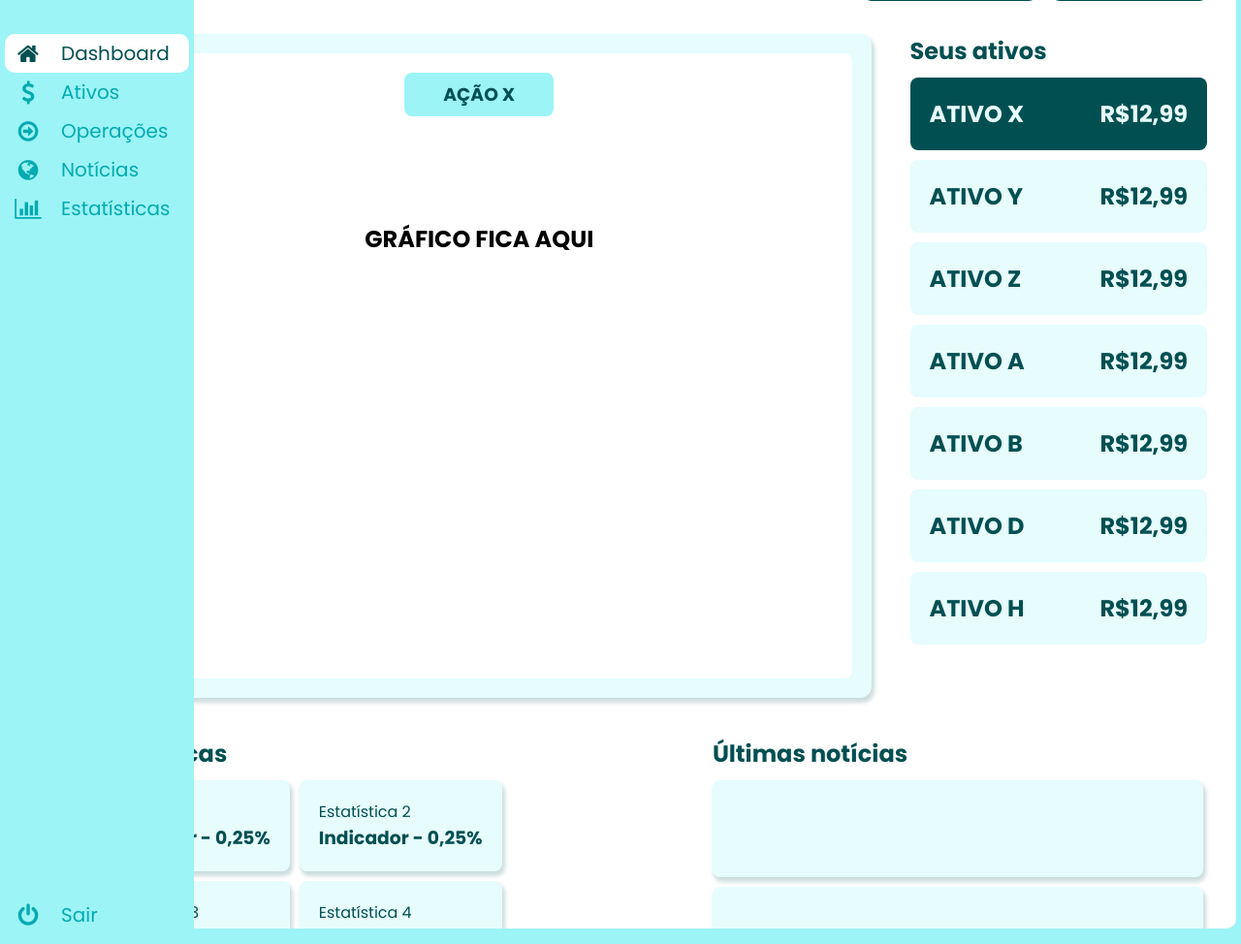
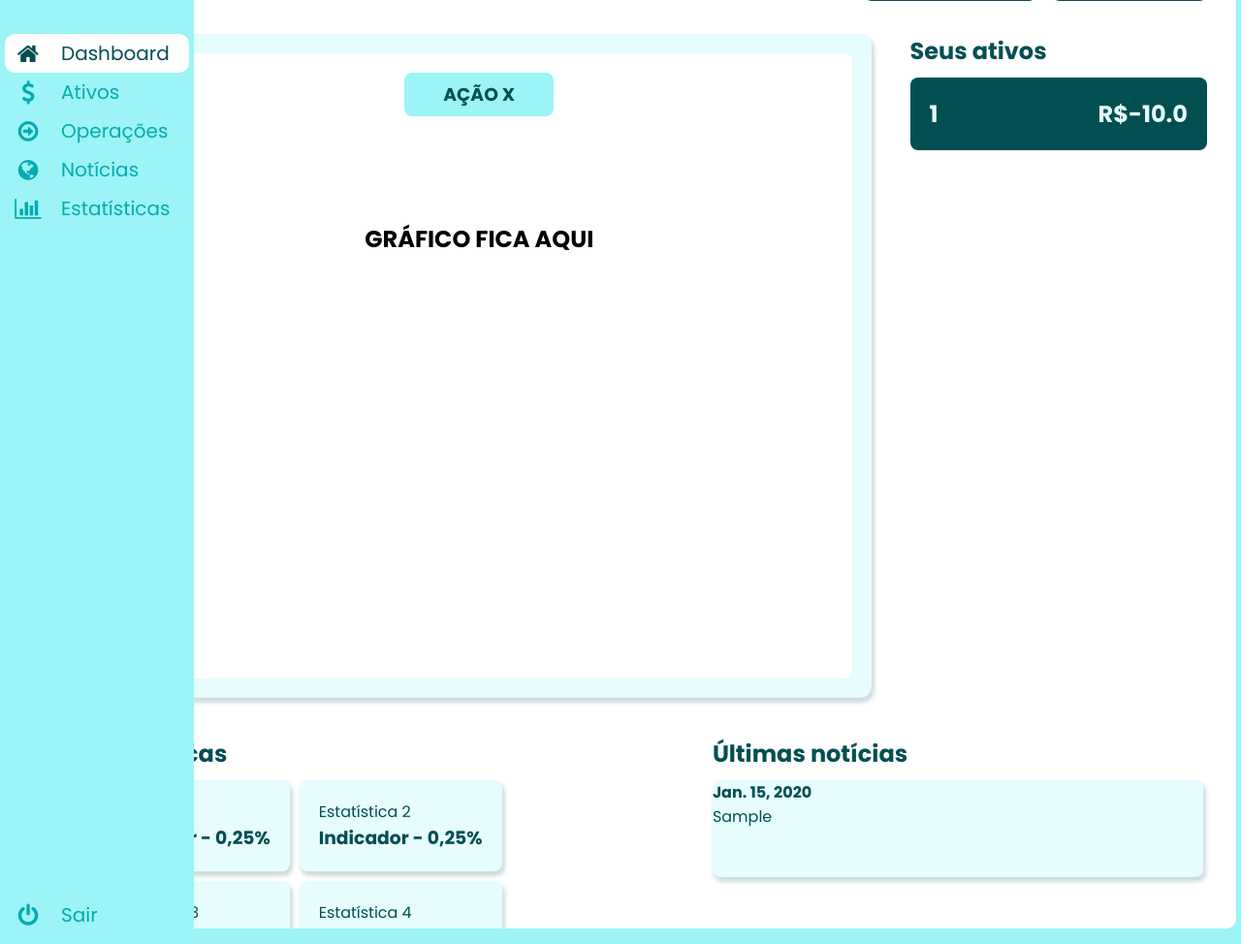
Before and after one commit to PollyannaSouza/winvest, a Django app: page /index/1/ in a window 1280 px wide. Shown: the part 65-1039 px from the top of the page at 97% size. Run offline with Django 3.2, Linux system fonts and the light colour scheme; tables that the repository leaves empty hold one stand-in row (values such as "Sample post"); some libraries are stand-ins or nearby versions; some web fonts are replaced.

Commit message:
att front e db luis

```diff
--- a/dashboard/static/styles/style.css
+++ b/dashboard/static/styles/style.css
@@ -37,11 +37,10 @@
   }
 }
 
-.box-bemvindo-ativo {
+.box-bemvindo-operacao {
   display: flex;
   flex-direction: row;
   justify-content: space-between;
-
 
   & .titulo-bemvindo {
     color: var(--main-green);
@@ -65,7 +64,7 @@
     color: var(--ligth-green);
     background-color: var(--main-green);
     cursor: pointer;
-    transition: background-color, color, .2s ease-in;
+    transition: background-color, color, 0.2s ease-in;
   }
 
   & .btn-add-venda {
@@ -77,7 +76,7 @@
     color: var(--main-green);
     background-color: transparent;
     cursor: pointer;
-    transition: background-color, color, .2s ease-in;
+    transition: background-color, color, 0.2s ease-in;
   }
 }
 
@@ -129,8 +128,7 @@
   overflow-x: visible;
   /* box-shadow: 0 0 10px 2px rgba(0, 0, 0, 0.1); */
 
-
-  >h2 {
+  > h2 {
     margin-bottom: 10px;
   }
 
@@ -170,7 +168,6 @@
   }
 }
 
-
 .frame-estatisticas {
   display: inline-flex;
   flex-direction: row;
@@ -208,7 +205,6 @@
   }
 }
 
-
 .box-news {
   display: inline-flex;
   flex-direction: column;
@@ -225,7 +221,6 @@
     background-color: var(--ligth-green);
     box-shadow: var(--shadow);
   }
-
 }
 
 .popup-compra {
@@ -239,7 +234,7 @@
   border-radius: 16px;
   color: var(--bg-fundo-branco);
   background-color: var(--main-green);
-  box-shadow:var(--shadow-popup);
+  box-shadow: var(--shadow-popup);
 
   & .popup-titulo-compra {
     font-weight: 700;
@@ -248,7 +243,8 @@
     margin-bottom: 10px;
   }
 
-  & input, select {
+  & input,
+  select {
     width: 100%;
     height: 32px;
     border-radius: 4px;
@@ -275,7 +271,7 @@
   border-radius: 16px;
   color: var(--bg-fundo-branco);
   background-color: var(--main-green);
-  box-shadow:var(--shadow-popup);
+  box-shadow: var(--shadow-popup);
 
   & .popup-titulo-venda {
     font-weight: 700;
@@ -284,7 +280,8 @@
     margin-bottom: 10px;
   }
 
-  & input, select {
+  & input,
+  select {
     width: 100%;
     height: 32px;
     border-radius: 4px;
@@ -315,7 +312,7 @@
   box-sizing: border-box;
   cursor: pointer;
 }
-& .btn-cancel-form:hover {
+.btn-cancel-form:hover {
   border-bottom: 1px solid var(--bg-fundo-branco);
 }
 
@@ -330,7 +327,7 @@
   cursor: pointer;
   box-sizing: border-box;
 }
-& .btn-confirm-form:hover {
+.btn-confirm-form:hover {
   background-color: var(--bg-fundo-branco);
   color: var(--main-green);
 }
--- a/dashboard/templates/index.html
+++ b/dashboard/templates/index.html
@@ -2,15 +2,19 @@
 
 <!DOCTYPE html>
 <html lang="pt-br">
-
   <head>
     <meta charset="UTF-8" />
     <meta name="viewport" content="width=device-width, initial-scale=1.0" />
     <title>Dashboard | Winvest</title>
-  <link rel="shortcut icon" href="{% static '/images/logo_final.png' %}" type="image/x-icon">
+    <link
+      rel="shortcut icon"
+      href="{% static '/images/logo_final.png' %}"
+      type="image/x-icon" />
     <link rel="stylesheet" href="{% static '/styles/sidebar.css' %}" />
     <link rel="stylesheet" href="{% static '/styles/style.css' %}" />
-  <link rel="stylesheet" href="https://fontawesome.com/icons/newspaper?f=classic&s=solid">
+    <link
+      rel="stylesheet"
+      href="https://fontawesome.com/icons/newspaper?f=classic&s=solid" />
   </head>
 
   <body id="bg-principal">
@@ -19,12 +23,11 @@
       <ul class="ul-logo">
         <a href="/index.html">
           <div class="logo-img">
-          <img src="{% static '/images/Ellipse.png' %}" alt="" id="img-1">
-          <img src="{% static '/images/W.png' %}" alt="" id="img-2">
+            <img src="{% static '/images/Ellipse.png' %}" alt="" id="img-1" />
+            <img src="{% static '/images/W.png' %}" alt="" id="img-2" />
           </div>
           <span>WINVEST</span>
         </a>
-
       </ul>
       <ul>
         <li>
@@ -70,8 +73,7 @@
     </nav>
 
     <section class="body-principal">
-
-    <div class="box-bemvindo-ativo">
+      <div class="box-bemvindo-operacao">
         <h1 class="titulo-bemvindo">Bem vindo, {{nome}}.</h1>
 
         <div class="box-operacoes">
@@ -95,25 +97,29 @@
           </div>
           <form action="form-compra-ativo">
             <label for="input_codigo">Código ativo</label>
-          <input type="text" id="input_codigo" required>
+            <input type="text" id="input_codigo" required />
 
             <label for="select_setor">Setor</label>
-          <select id="select_setor" required>
-          </select>
+            <select id="select_setor" required></select>
 
             <label for="categoria_select">Categoria</label>
-          <select id="categoria_select" required>
-          </select>
+            <select id="categoria_select" required></select>
 
             <label for="input_valor_uni">Valor unitário</label>
-          <input type="text" id="input_valor_uni" placeholder="Ex: 4,50" required>
+            <input
+              type="text"
+              id="input_valor_uni"
+              placeholder="Ex: 4,50"
+              required />
 
             <label for="input_qtd">Quantidade total</label>
-          <input type="number" id="input_qtd" required>
+            <input type="number" id="input_qtd" required />
 
             <div class="btn-forms">
-            <button class="btn-cancel-form" type="reset" id="closeModalBtnCompra">Cancelar</button>
-            <button class="btn-confirm-form" type="submit" >Confirmar</button>
+              <button class="btn-cancel-form" type="reset" id="closeModalBtnCompra">
+                Cancelar
+              </button>
+              <button class="btn-confirm-form" type="submit">Confirmar</button>
             </div>
           </form>
         </div>
@@ -126,18 +132,26 @@
           </div>
           <form action="form-venda-ativo">
             <label for="select_codigo">Selecione o ativo</label>
-          <select id="select_codigo" required>
-          </select>
+            <select id="select_codigo" required></select>
 
             <label for="input_valor_uni">Valor unitário</label>
-          <input type="text" id="input_valor_uni" placeholder="Ex: 4,50" required>
+            <input
+              type="text"
+              id="input_valor_uni"
+              placeholder="Ex: 4,50"
+              required />
 
             <label for="input_qtd">Quantidade total</label>
-          <input type="number" id="input_qtd" required>
+            <input type="number" id="input_qtd" required />
 
             <div class="btn-forms">
-            <button class="btn-cancel-form" type="reset" id="closeModalBtnVenda">Cancelar</button>
-            <button class="btn-confirm-form" type="submit" >Confirmar</button>
+              <button
+                class="btn-cancel-form"
+                type="reset"
+                id="closeModalBtnVenda">
+                Cancelar
+              </button>
+              <button class="btn-confirm-form" type="submit">Confirmar</button>
             </div>
           </form>
         </div>
@@ -149,11 +163,26 @@
           <div class="titulo-grafico">
             <h3>AÇÃO X</h3>
           </div>
-        <H1 style="text-align: center; margin-top: 15%;">GRÁFICO FICA AQUI</H1>
+          <h1 style="text-align: center; margin-top: 15%">GRÁFICO FICA AQUI</h1>
         </div>
-    </div> <!-- fim 'box-grafico-principal'-->
+      </div>
+      <!-- fim 'box-grafico-principal'-->
 
       <div class="box-lista-acoes">
+        <h2>Seus ativos</h2>
+        <div class="lista-acoes">
+          {% for ticker, valor in total_por_ticker.items %}
+          <div class="acao {% if forloop.first %}selected{% endif %}">
+            <h2>{{ ticker }}</h2>
+            <h2>R${{ valor }}</h2>
+          </div>
+          {% endfor %}
+        </div>
+      </div>
+
+
+
+      <!-- <div class="box-lista-acoes">
         <h2>Seus ativos</h2>
         <div class="lista-acoes">
           <div class="acao selected">
@@ -185,7 +214,8 @@
             <h2>R$12,99</h2>
           </div>
         </div>
-    </div> <!-- fim 'box-lista-acoes'-->
+      </div> -->
+      <!-- fim 'box-lista-acoes'-->
 
       <div class="frame-estatisticas">
         <h2>Estatísticas</h2>
@@ -219,21 +249,27 @@
           <h3>Indicador -</h3>
           <h3>0,25%</h3>
         </div>
-    </div> <!-- fim 'frame-estatisicas'-->
+      </div>
+      <!-- fim 'frame-estatisicas'-->
+
 
       <div class="box-news">
         <h2>Últimas notícias</h2>
+        {% for noticia in noticias|slice:"-2:" %}
         <div class="news">
-
+          <h4>{{ noticia.data_publicacao }}</h4>
+          <p>{{ noticia.arquivos_news }}</p>
         </div>
-      <div class="news">
-
+        {% endfor %}
       </div>
-    </div> <!-- fim 'box-news'-->
-
+      <!-- <div class="box-news">
+        <h2>Últimas notícias</h2>
+        <div class="news"></div>
+        <div class="news"></div>
+      </div> -->
+      <!-- fim 'box-news'-->
     </section>
 
-  <script src="/dashboard/static/javascript/popup.js"></script>
+    <script src="{% static '/javascript/popup.js' %}"></script>
   </body>
-
 </html>
--- a/winvest/settings.py
+++ b/winvest/settings.py
@@ -80,9 +80,9 @@ DATABASES = {
     'default': {
         'ENGINE': 'django.db.backends.mysql',
         'NAME': 'winvest',      # Nome do banco de dados
-        'USER': 'admin',          # Usuário do banco de dados
-        'PASSWORD': 'admin',        # Senha do banco de dados
-        'HOST': 'localhost',           # Host onde o MySQL está sendo executado (normalmente localhost)
+        'USER': 'root',          # Usuário do banco de dados
+        'PASSWORD': 'esports0211KLP#',        # Senha do banco de dados
+        'HOST': '127.0.0.1',           # Host onde o MySQL está sendo executado (normalmente localhost)
         'PORT': '3306',                # Porta padrão do MySQL é 3306
         'OPTIONS': {
             'init_command': "SET sql_mode='STRICT_TRANS_TABLES'",
```
Lines whose indentation alone changed are shown as unchanged.
